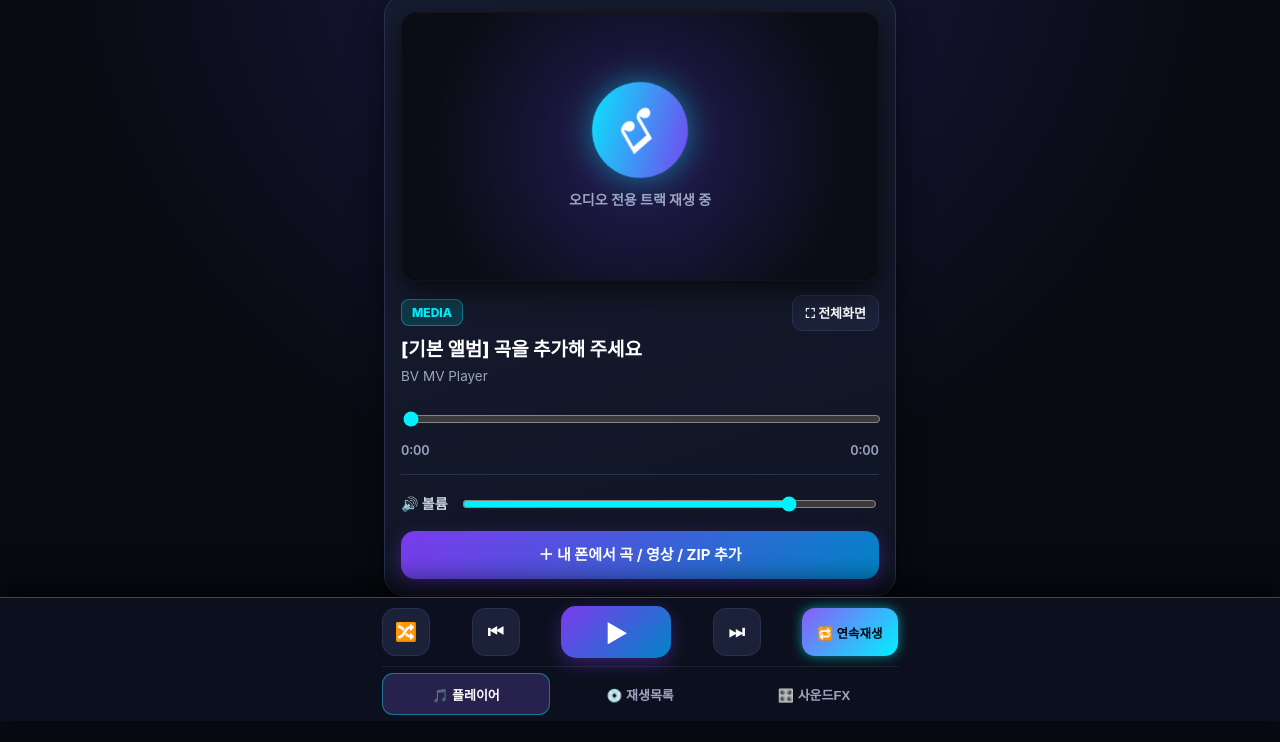
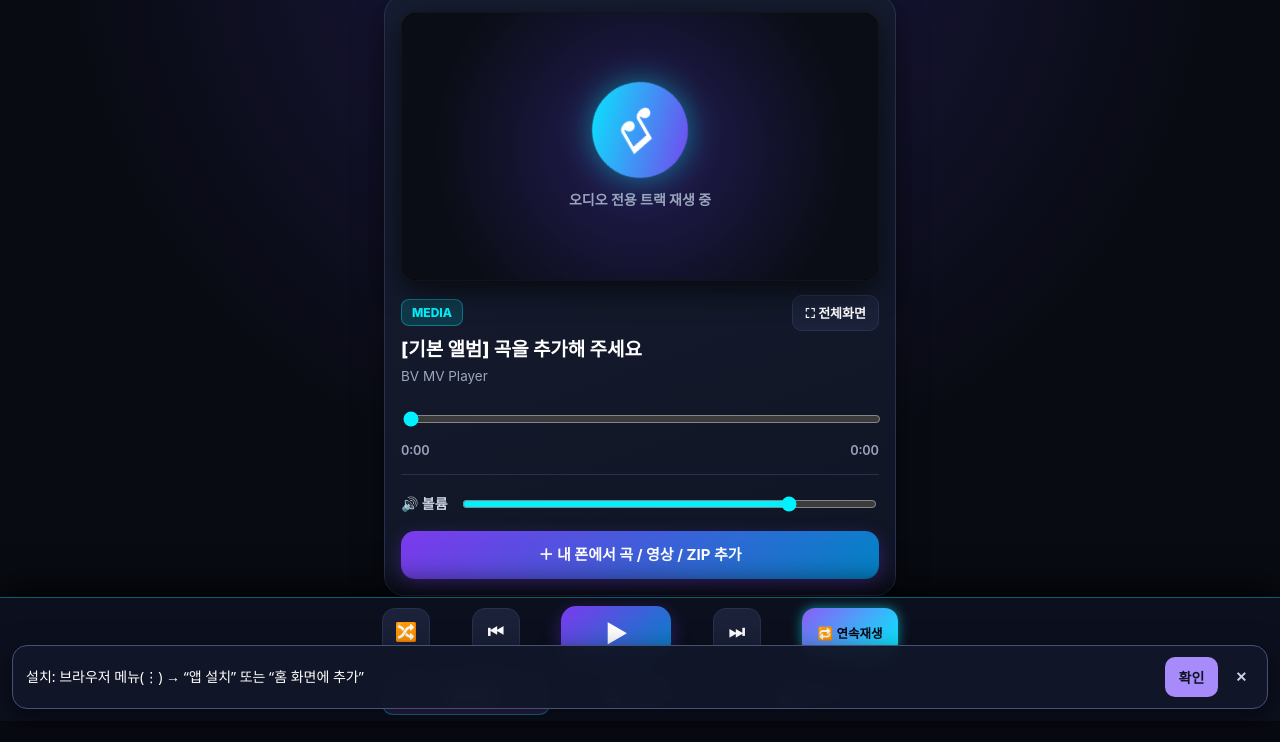
Before and after one commit to syoa12345-beep/BV_Player, a plain HTML site: page index.html in a window 1280 px wide. Shown: the part 79-821 px from the top of the page. Drawn offline with Linux system fonts and the light colour scheme.

Commit message:
Add files via upload

```diff
--- a/index.html
+++ b/index.html
@@ -1861,6 +1861,7 @@ $('saveAllSound').onclick = () => saveSounds(true);
  const ios=/iphone|ipad|ipod/i.test(navigator.userAgent);
  if(ios){msg.textContent='홈 화면 추가: 공유 버튼(□↑) → “홈 화면에 추가”';btn.textContent='확인';btn.addEventListener('click',()=>bar.remove());bar.style.display='flex';}
  window.addEventListener('beforeinstallprompt',e=>{e.preventDefault();deferred=e;bar.style.display='flex';});
+ if(!ios){window.addEventListener('load',()=>setTimeout(()=>{if(!deferred&&bar.style.display!=='flex'){msg.textContent='설치: 브라우저 메뉴(⋮) → “앱 설치” 또는 “홈 화면에 추가”';btn.textContent='확인';bar.style.display='flex';}},2500));}
  btn.addEventListener('click',async()=>{
    if(!deferred){if(!ios){msg.textContent='브라우저 메뉴에서 “홈 화면에 추가” 또는 “앱 설치”를 선택하세요';btn.textContent='확인';}return;}
    deferred.prompt();
```
Also changed, not shown: icon-180.png, icon-192.png, icon-512.png.
